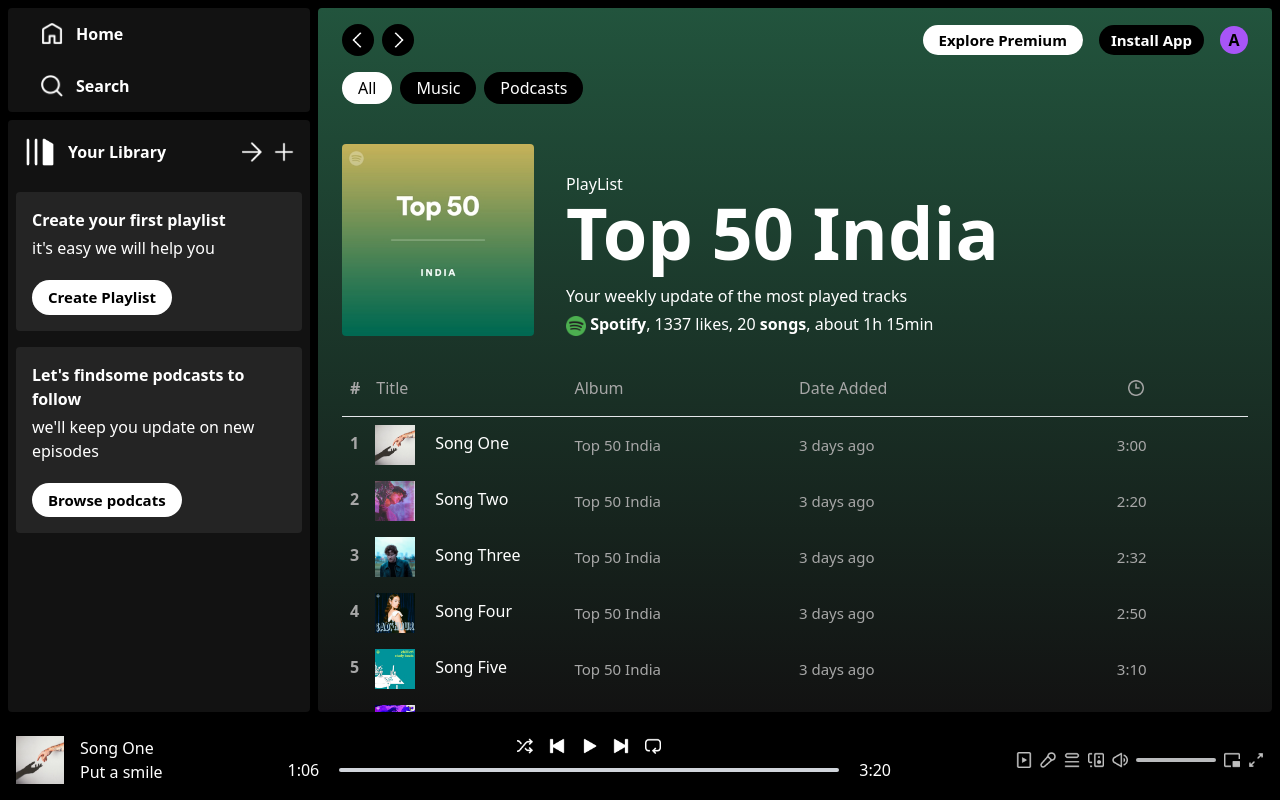
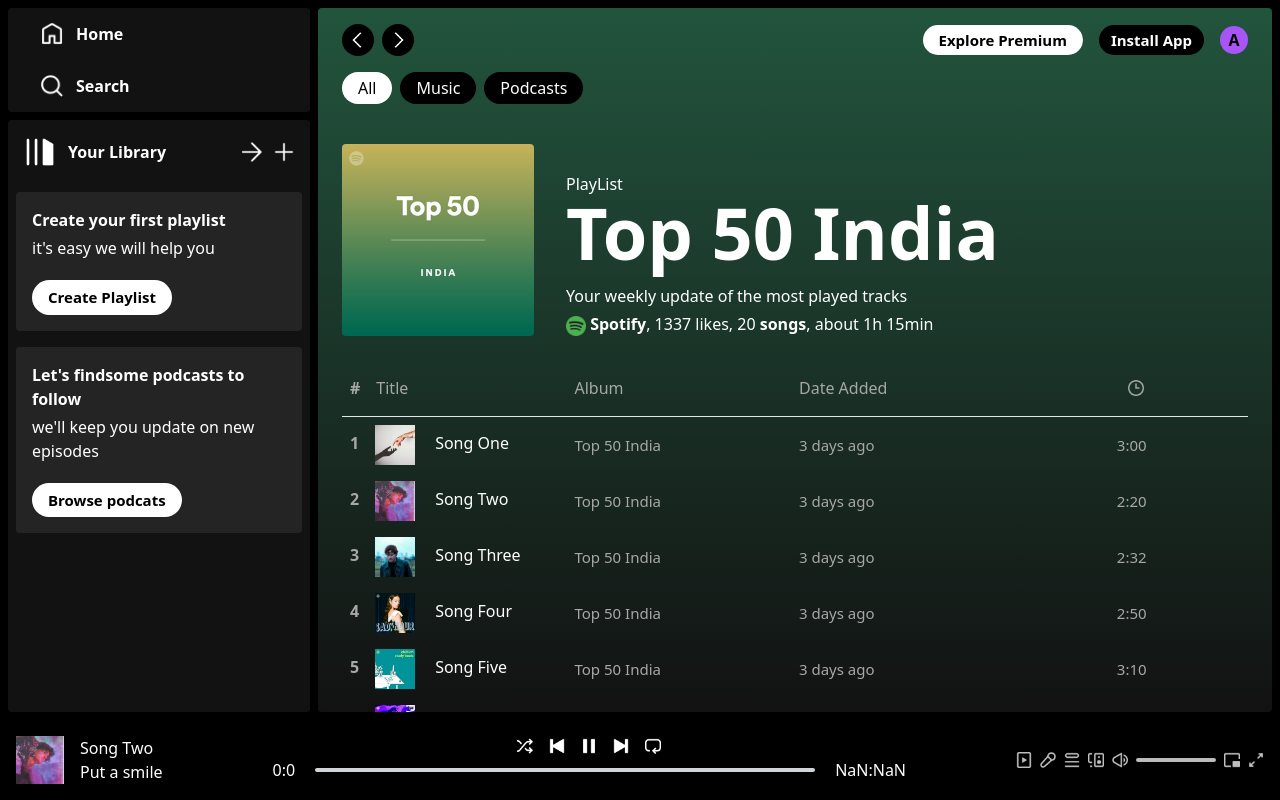
Before and after one commit to Z-Akdim/music-room, a React (Vite) app: page /album/1 in a window 1280 px wide. Both pictures are taken after a click on the picture 621 px from the left and 746 px from the top of the page. Built offline with nearby package versions, Linux system fonts and the light colour scheme.

Commit message:
feat: add play song logic and change between song by id

```diff
--- a/src/App.jsx
+++ b/src/App.jsx
@@ -1,6 +1,10 @@
+import { useContext } from "react";
 import { SideBar, Player, Display } from "./components";
+import { PlayerContext } from "./context/playerContext";
 
 const App = () => {
+  const { audioRef, track } = useContext(PlayerContext);
+  console.log("==?", track);
   return (
     <div className="h-screen bg-black">
       <div className="h-[90%] flex">
@@ -8,6 +12,7 @@
         <Display />
       </div>
       <Player />
+      <audio ref={audioRef} src={track.file} preload="auto"></audio>
     </div>
   );
 };
--- a/src/components/DisplayAlbum.jsx
+++ b/src/components/DisplayAlbum.jsx
@@ -1,10 +1,14 @@
 import NavBar from "./NavBar";
 import { useParams } from "react-router-dom";
 import { albumsData, assets, songsData } from "../assets/assets";
+import { useContext } from "react";
+import { PlayerContext } from "./../context/playerContext";
 
 const DisplayAlbum = () => {
   const { id } = useParams();
   const album = albumsData[id];
+  const { playWithId } = useContext(PlayerContext);
+
   return (
     <>
       <NavBar />
@@ -36,6 +40,7 @@
       {songsData.map((item, index) => (
         <div
           key={index}
+          onClick={() => playWithId(item.id)}
           className="grid grid-cols-3 sm:grid-cols-4 gap-2 p-2 items-center text-[#a7a7a7] hover:bg-[#ffffff2b] cursor-pointer"
         >
           <div className="text-white">
--- a/src/components/Player.jsx
+++ b/src/components/Player.jsx
@@ -1,13 +1,27 @@
-import { assets, songsData } from "../assets/assets";
+import { useContext } from "react";
+import { assets } from "../assets/assets";
+import { PlayerContext } from "../context/playerContext";
 
 const Player = () => {
+  const {
+    seekBar,
+    seekBg,
+    playStatus,
+    play,
+    pause,
+    track,
+    time,
+    previous,
+    next,
+    seekSong,
+  } = useContext(PlayerContext);
   return (
     <div className="h-[10%] bg-black items-center justify-between text-white px-4 flex">
       <div className="hidden lg:flex items-center gap-4">
-        <img className="w-12" src={songsData[0].image} alt="" />
+        <img className="w-12" src={track.image} alt="" />
         <div>
-          <p>{songsData[0].name}</p>
-          <p>{songsData[0].desc.slice(0, 12)}</p>
+          <p>{track.name}</p>
+          <p>{track.desc.slice(0, 12)}</p>
         </div>
       </div>
       <div className="flex flex-col items-center gap-1 m-auto">
@@ -17,17 +31,52 @@
             src={assets.shuffle_icon}
             alt=""
           />
-          <img className="w-4 cursor-pointer" src={assets.prev_icon} alt="" />
-          <img className="w-4 cursor-pointer" src={assets.play_icon} alt="" />
-          <img className="w-4 cursor-pointer" src={assets.next_icon} alt="" />
+          <img
+            onClick={previous}
+            className="w-4 cursor-pointer"
+            src={assets.prev_icon}
+            alt=""
+          />
+          {!playStatus ? (
+            <img
+              onClick={play}
+              className="w-4 cursor-pointer"
+              src={assets.play_icon}
+              alt=""
+            />
+          ) : (
+            <img
+              onClick={pause}
+              className="w-4 cursor-pointer"
+              src={assets.pause_icon}
+              alt=""
+            />
+          )}
+          <img
+            onClick={next}
+            className="w-4 cursor-pointer"
+            src={assets.next_icon}
+            alt=""
+          />
           <img className="w-4 cursor-pointer" src={assets.loop_icon} alt="" />
         </div>
         <div className="flex items-center gap-5">
-          <p>1:06</p>
-          <div className="w-[60vw] max-w-[500px] bg-gray-300 rounded-full cursor-pointer">
-            <hr className="h-1 border-none w-0 bg-green-800 rounded-full" />
+          <p>
+            {time.currentTime.minute}:{time.currentTime.second}{" "}
+          </p>
+          <div
+            ref={seekBg}
+            onClick={seekSong}
+            className="w-[60vw] max-w-[500px] bg-gray-300 rounded-full cursor-pointer"
+          >
+            <hr
+              ref={seekBar}
+              className="h-1 border-none w-0 bg-green-800 rounded-full"
+            />
           </div>
-          <p>3:20</p>
+          <p>
+            {time.totalTime.minute}:{time.totalTime.second}
+          </p>
         </div>
       </div>
       <div className="hidden lg:flex items-center gap-2 opacity-75">
--- a/src/components/SongItem.jsx
+++ b/src/components/SongItem.jsx
@@ -1,8 +1,13 @@
-import React from "react";
+import React, { useContext } from "react";
+import { PlayerContext } from "../context/playerContext";
 
 const SongItem = ({ name, image, desc, id }) => {
+  const { playWithId } = useContext(PlayerContext);
   return (
-    <div className="min-w-[180px] p-2 px-3 rounded cursor-pointer hover:bg-[#ffffff26]">
+    <div
+      onClick={() => playWithId(id)}
+      className="min-w-[180px] p-2 px-3 rounded cursor-pointer hover:bg-[#ffffff26]"
+    >
       <img className="rounded" src={image} alt="" />
       <p className="font-bold mt-2 mb-1">{name}</p>
       <p className="text-slate-200 text-sm">{desc}</p>
--- /dev/null
+++ b/src/context/playerContext.jsx
@@ -0,0 +1,108 @@
+import { createContext, useEffect, useRef, useState } from "react";
+import { songsData } from "../assets/assets";
+
+export const PlayerContext = createContext();
+
+const PlayerContextProvider = (props) => {
+  const audioRef = useRef();
+  const seekBg = useRef();
+  const seekBar = useRef();
+
+  const [track, setTrack] = useState(songsData[0]);
+  const [playStatus, setPlayStatus] = useState(false);
+  const [time, setTime] = useState({
+    currentTime: {
+      second: 0,
+      minute: 0,
+    },
+    totalTime: {
+      second: 0,
+      minute: 0,
+    },
+  });
+
+  const playWithId = async (id) => {
+    await setTrack(songsData[id]);
+    await audioRef.current.play();
+    setPlayStatus(true);
+  };
+
+  const play = () => {
+    audioRef.current.play();
+    setPlayStatus(true);
+  };
+
+  const pause = () => {
+    audioRef.current.pause();
+    setPlayStatus(false);
+  };
+
+  const previous = async () => {
+    if (track.id > 0) {
+      await setTrack(songsData[track.id - 1]);
+      await audioRef.current.play();
+      setPlayStatus(true);
+    }
+  };
+
+  const next = async () => {
+    if (track.id < songsData.length - 1) {
+      await setTrack(songsData[track.id + 1]);
+      await audioRef.current.play();
+      setPlayStatus(true);
+    }
+  };
+
+  const seekSong = async (e) => {
+    audioRef.current.currentTime =
+      (e.nativeEvent.offsetX / seekBg.current.offsetWidth) *
+      audioRef.current.duration;
+  };
+
+  useEffect(() => {
+    setTimeout(() => {
+      audioRef.current.ontimeupdate = () => {
+        seekBar.current.style.width =
+          Math.floor(
+            (audioRef.current.currentTime / audioRef.current.duration) * 100
+          ) + "%";
+        setTime({
+          currentTime: {
+            second: Math.floor(audioRef.current.currentTime % 60),
+            minute: Math.floor(audioRef.current.currentTime / 60),
+          },
+          totalTime: {
+            second: Math.floor(audioRef.current.duration % 60),
+            minute: Math.floor(audioRef.current.duration / 60),
+          },
+        });
+      };
+    });
+  }, [audioRef]);
+
+  const contextValue = {
+    audioRef,
+    seekBg,
+    seekBar,
+    track,
+    setTrack,
+    playStatus,
+    setPlayStatus,
+    time,
+    setTime,
+    play,
+    pause,
+    playWithId,
+    previous,
+    next,
+    seekSong,
+  };
+
+  return (
+    <PlayerContext.Provider value={contextValue}>
+      {props.children}
+    </PlayerContext.Provider>
+  );
+};
+
+export default PlayerContextProvider;
--- a/src/main.jsx
+++ b/src/main.jsx
@@ -3,13 +3,14 @@
 import { BrowserRouter as Router } from "react-router-dom";
 import App from "./App.jsx";
 import "./index.css";
+import PlayerContextProvider from "./context/playerContext.jsx";
 
 ReactDOM.createRoot(document.getElementById("root")).render(
   <React.StrictMode>
-    {/* <Provider store={store}> */}
     <Router>
-      <App />
+      <PlayerContextProvider>
+        <App />
+      </PlayerContextProvider>
     </Router>
-    {/* </Provider> */}
   </React.StrictMode>
 );
```
